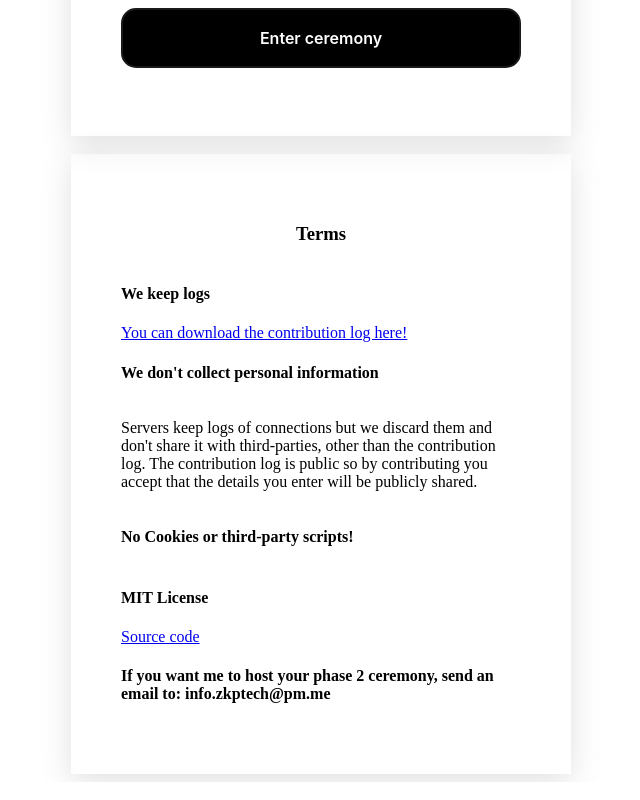
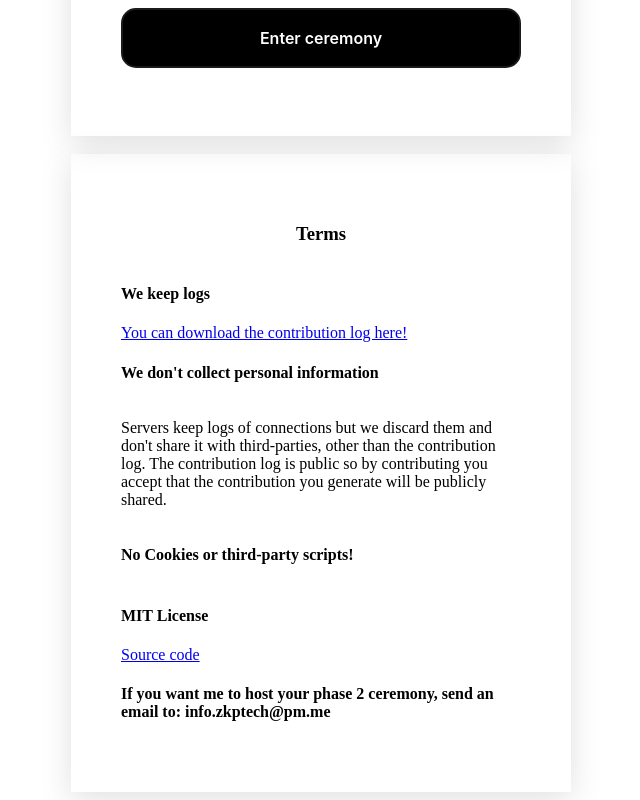
Before and after one commit to StrawberryChocolateFudge/phase2Ceremony, a website built with Parcel: page frontend/index.html in a window 1280 px wide. Shown: the part 572-1372 px from the top of the page, without its empty margins (319-959 px from the left). Built offline with nearby package versions, Linux system fonts and the light colour scheme.

Commit message:
updated frontend

```diff
--- a/frontend/index.html
+++ b/frontend/index.html
@@ -39,8 +39,7 @@
                 <a href="/log">You can download the contribution log here!</a>
                 <h4>We don't collect personal information</h4>
                 <p>Servers keep logs of connections but we discard them and don't share it with third-parties, other than the contribution
-                    log. The contribution log is public so by contributing you accept that the details you
-                    enter will be publicly shared.</p>
+                    log. The contribution log is public so by contributing you accept that the contribution you generate will be publicly shared.</p>
                 <h4>No Cookies or third-party scripts!</h4>
                 <h4>MIT License</h4>
                 <a href="https://github.com/StrawberryChocolateFudge/phase2Ceremony">Source code</a>
```
